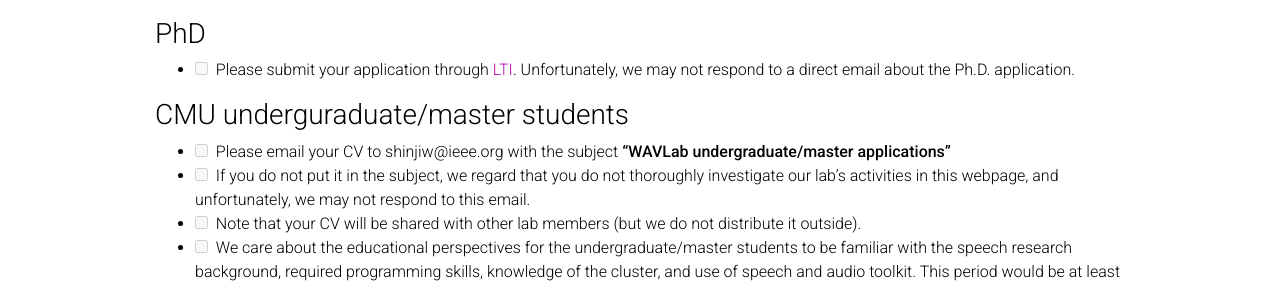
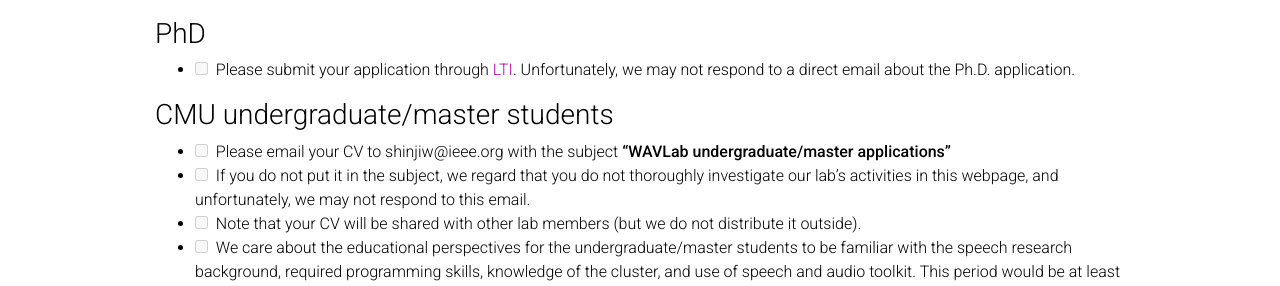
Before and after one commit to shinjiwlab/shinjiwlab.github.io, a Jekyll site: the page built from _pages/positions.md, in a window 1280 px wide and 900 px high, scrolled down 554 px. Shown: the part 175-461 px from the top of the window. Built offline with Jekyll 4.4.1, drawn with Linux system fonts in a browser that asks for light colours; nearby versions of some CDN libraries; a style sheet for code colours, icons or effects is not loaded.

Commit message:
Update positions.md

```diff
--- a/_pages/positions.md
+++ b/_pages/positions.md
@@ -34,7 +34,7 @@
 
 - [ ] &nbsp; Please submit your application through [LTI](https://www.lti.cs.cmu.edu/apply-lti). Unfortunately, we may not respond to a direct email about the Ph.D. application.
 
-### CMU underguraduate/master students
+### CMU undergraduate/master students
 
 - [ ] &nbsp; Please email your CV to shinjiw@ieee.org with the subject **"WAVLab undergraduate/master applications"**
 - [ ] &nbsp; If you do not put it in the subject, we regard that you do not thoroughly investigate our lab's activities in this webpage, and unfortunately, we may not respond to this email.
```
